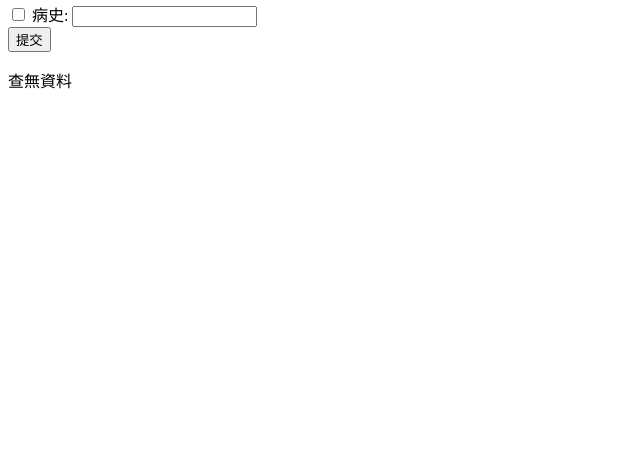
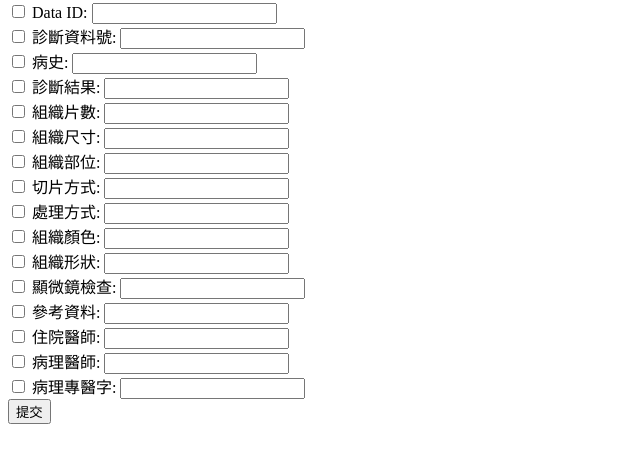
Before and after one commit to B1uePumpkin/Medical-Record-Structuring, a Flask app: page /control_panel in a window 1280 px wide. Shown: the part 97-560 px from the top of the page, without its empty margins (0-640 px from the left). Run offline with Flask 3, Linux system fonts and the light colour scheme.

Commit message:
ver 2.3.2 custom searching conditions

```diff
--- a/app.py
+++ b/app.py
@@ -227,23 +227,58 @@ def save_to_mongoDB():
         redirect(url_for('error?msg=資料存儲失敗'))
 
 # 從MongoDB中獲取OpenAI的回應
-@app.route("/search", methods=["GET"])
+from flask import request, render_template, redirect, url_for
+
+@app.route("/search", methods=["POST"])
 def search():
-    # 獲取數據庫中的所有數據
-    medical_history = request.args.get('medical_history')
-    # 從MongoDB中查找數據
+    query_conditions = {}
+    # 從表單數據中獲取查詢條件
+    if 'use_query_id' in request.form and request.form['query_id']:
+        query_conditions["_id"] = request.form['query_id']
+    if 'use_query_diagnosis_id' in request.form and request.form['query_diagnosis_id']:
+        query_conditions["診斷資料號"] = request.form['query_diagnosis_id']
+    if 'use_query_medical_history' in request.form and request.form['query_medical_history']:
+        query_conditions["病史"] = request.form['query_medical_history']
+    if 'use_query_diagnosis_result' in request.form and request.form['query_diagnosis_result']:
+        query_conditions["診斷結果"] = request.form['query_diagnosis_result']
+    if 'use_query_tissue_count' in request.form and request.form['query_tissue_count']:
+        query_conditions["組織片數"] = request.form['query_tissue_count']
+    if 'use_query_tissue_size' in request.form and request.form['query_tissue_size']:
+        query_conditions["組織尺寸"] = request.form['query_tissue_size']
+    if 'use_query_tissue_location' in request.form and request.form['query_tissue_location']:
+        query_conditions["組織部位"] = request.form['query_tissue_location']
+    if 'use_query_biopsy_type' in request.form and request.form['query_biopsy_type']:
+        query_conditions["切片方式"] = request.form['query_biopsy_type']
+    if 'use_query_treatment_method' in request.form and request.form['query_treatment_method']:
+        query_conditions["處理方式"] = request.form['query_treatment_method']
+    if 'use_query_tissue_color' in request.form and request.form['query_tissue_color']:
+        query_conditions["組織顏色"] = request.form['query_tissue_color']
+    if 'use_query_tissue_consistency' in request.form and request.form['query_tissue_consistency']:
+        query_conditions["組織形狀"] = request.form['query_tissue_consistency']
+    if 'use_query_microscopic_examination' in request.form and request.form['query_microscopic_examination']:
+        query_conditions["顯微鏡檢查"] = request.form['query_microscopic_examination']
+    if 'use_query_reference_data' in request.form and request.form['query_reference_data']:
+        query_conditions["參考資料"] = request.form['query_reference_data']
+    if 'use_query_attending_physician' in request.form and request.form['query_attending_physician']:
+        query_conditions["住院醫師"] = request.form['query_attending_physician']
+    if 'use_query_pathologist' in request.form and request.form['query_pathologist']:
+        query_conditions["病理醫師"] = request.form['query_pathologist']
+    if 'use_query_pathologist_license' in request.form and request.form['query_pathologist_license']:
+        query_conditions["病理專醫字"] = request.form['query_pathologist_license']
+
+    # 查詢MongoDB
     collection = db.responses
-    result = collection.find({
-        "病史": medical_history
-    })
-    result_list = list(result)
-    print("查詢結果:", result_list)
+    results = collection.find(query_conditions)
+    result_list = list(results)
+    print("查詢條件:", query_conditions)
+    print("查詢结果:", result_list)
 
-    # 如果查找到了數據，則返回結果
-    if result:
+    # 返回結果
+    if result_list:
         return render_template("control_panel.html", data=result_list)
     else:
-        return redirect(url_for('error?msg=查無資料'))
+        return redirect(url_for('error', msg='查无资料'))
+
 
 ################################### 結束 ######################################################################
 if __name__ == "__main__":
--- a/templates/control_panel.html
+++ b/templates/control_panel.html
@@ -9,11 +9,88 @@
     <h2>控制面板</h2>
     <div>歡迎來到控制面板, {{ username }}</div>
     <div>
-        <form method="GET" action = "/search">
+        <form method="POST" action = "/search">
             <div>
-                <input type="checkbox" name="query_medical_history" id="query_medical_history">
-                <label for="medical_history">病史:</label>
-                <input type="text" name="medical_history" id="medical_history">
+                <input type="checkbox" name="use_query_id" id="use_query_id">
+                <label for="query_id">Data ID:</label>
+                <input type="text" name="query_id" id="query_id">
+                <br/>
+
+                <input type="checkbox" name="use_query_diagnosis_id" id="use_query_diagnosis_id">
+                <label for="query_diagnosis_id">診斷資料號:</label>
+                <input type="text" name="query_diagnosis_id" id="query_diagnosis_id">
+                <br/>
+
+                <input type="checkbox" name="use_query_medical_history" id="use_query_medical_history">
+                <label for="query_medical_history">病史:</label>
+                <input type="text" name="query_medical_history" id="query_medical_history">
+                <br/>
+
+                <input type="checkbox" name="use_query_diagnosis_result" id="use_query_diagnosis_result">
+                <label for="query_diagnosis_result">診斷結果:</label>
+                <input type="text" name="query_diagnosis_result" id="query_diagnosis_result">
+                <br/>
+
+                <input type="checkbox" name="use_query_tissue_count" id="use_query_tissue_count">
+                <label for="query_tissue_count">組織片數:</label>
+                <input type="text" name="query_tissue_count" id="query_tissue_count">
+                <br/>
+
+                <input type="checkbox" name="use_query_tissue_size" id="use_query_tissue_size">
+                <label for="query_tissue_size">組織尺寸:</label>
+                <input type="text" name="query_tissue_size" id="query_tissue_size">
+                <br/>
+
+                <input type="checkbox" name="use_query_tissue_location" id="use_query_tissue_location">
+                <label for="query_tissue_location">組織部位:</label>
+                <input type="text" name="query_tissue_location" id="query_tissue_location">
+                <br/>
+
+                <input type="checkbox" name="use_query_biopsy_type" id="use_query_biopsy_type">
+                <label for="query_biopsy_type">切片方式:</label>
+                <input type="text" name="query_biopsy_type" id="query_biopsy_type">
+                <br/>
+
+                <input type="checkbox" name="use_query_treatment_method" id="use_query_treatment_method">
+                <label for="query_treatment_method">處理方式:</label>
+                <input type="text" name="query_treatment_method" id="query_treatment_method">
+                <br/>
+
+                <input type="checkbox" name="use_query_tissue_color" id="use_query_tissue_color">
+                <label for="query_tissue_color">組織顏色:</label>
+                <input type="text" name="query_tissue_color" id="query_tissue_color">
+                <br/>
+
+                <input type="checkbox" name="use_query_tissue_consistency" id="use_query_tissue_consistency">
+                <label for="query_tissue_consistency">組織形狀:</label>
+                <input type="text" name="query_tissue_consistency" id="query_tissue_consistency">
+                <br/>
+
+                <input type="checkbox" name="use_query_microscopic_examination" id="use_query_microscopic_examination">
+                <label for="query_microscopic_examination">顯微鏡檢查:</label>
+                <input type="text" name="query_microscopic_examination" id="query_microscopic_examination">
+                <br/>
+
+                <input type="checkbox" name="use_query_reference_data" id="use_query_reference_data">
+                <label for="query_reference_data">參考資料:</label>
+                <input type="text" name="query_reference_data" id="query_reference_data">
+                <br/>
+
+                <input type="checkbox" name="use_query_attending_physician" id="use_query_attending_physician">
+                <label for="query_attending_physician">住院醫師:</label>
+                <input type="text" name="query_attending_physician" id="query_attending_physician">
+                <br/>
+
+                <input type="checkbox" name="use_query_pathologist" id="use_query_pathologist">
+                <label for="query_pathologist">病理醫師:</label>
+                <input type="text" name="query_pathologist" id="query_pathologist">
+                <br/>
+
+                <input type="checkbox" name="use_query_pathologist_license" id="use_query_pathologist_license">
+                <label for="query_pathologist_license">病理專醫字:</label>
+                <input type="text" name="query_pathologist_license" id="query_pathologist_license">
+                <br/>
+
             </div>
             <button type="submit">提交</button>
         </form>
@@ -28,8 +105,6 @@
             &nbsp
         </div>
         {% endfor %}
-    {% else %}
-        <p>查無資料</p>
     {% endif %}
     </div>
 </body>
```
